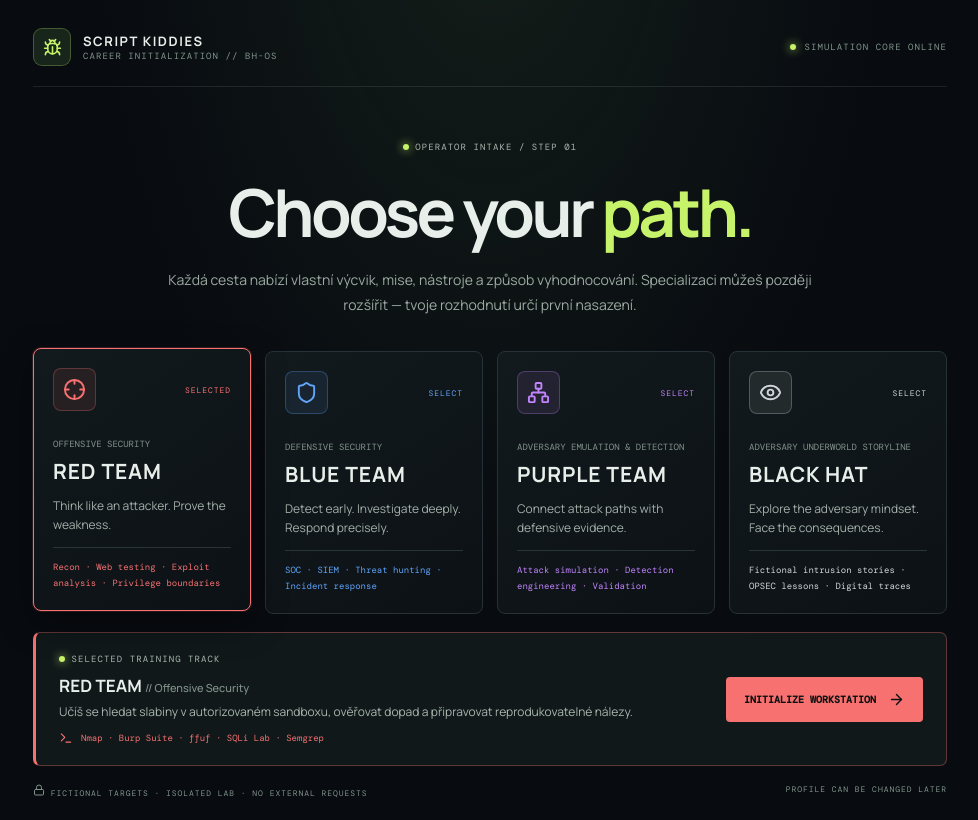
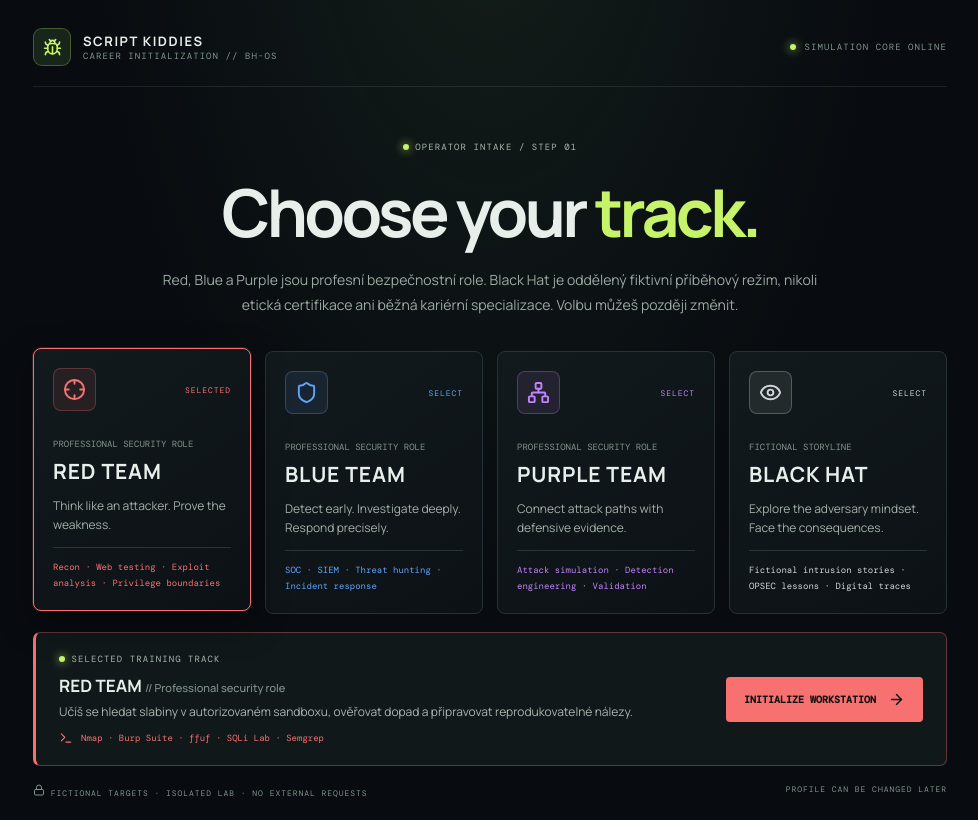
Before and after one commit to patrikdjasnik-eng/scriptkiddies, a React (Vite) app: page / in a window 1280 px wide. Shown: the whole page, without its empty margins (269-1247 px from the left). Built offline with nearby package versions, Linux system fonts and the light colour scheme.

Commit message:
🧭 Upřesňuji rozdíl mezi rolemi a Black Hat příběhem

```diff
--- a/src/CareerSelect.tsx
+++ b/src/CareerSelect.tsx
@@ -4,18 +4,18 @@ import { Shield, Crosshair, Network, Eye, ArrowRight, Terminal, Lock, Bug } from
 export type CareerPath = 'red' | 'blue' | 'purple' | 'black';
 type Props = { onSelect: (path: CareerPath) => void; current?: CareerPath | null };
 const paths = [
-  { id:'red' as const, name:'RED TEAM', title:'Offensive Security', color:'#f87171', icon:Crosshair, motto:'Think like an attacker. Prove the weakness.', focus:'Recon · Web testing · Exploit analysis · Privilege boundaries', intro:'Učíš se hledat slabiny v autorizovaném sandboxu, ověřovat dopad a připravovat reprodukovatelné nálezy.', tools:'Nmap · Burp Suite · ffuf · SQLi Lab · Semgrep' },
-  { id:'blue' as const, name:'BLUE TEAM', title:'Defensive Security', color:'#60a5fa', icon:Shield, motto:'Detect early. Investigate deeply. Respond precisely.', focus:'SOC · SIEM · Threat hunting · Incident response', intro:'Sleduješ telemetrii, koreluješ události, analyzuješ artefakty a stavíš detekce proti simulovaným hrozbám.', tools:'SIEM · YARA · Wireshark · Volatility · Log Explorer' },
-  { id:'purple' as const, name:'PURPLE TEAM', title:'Adversary Emulation & Detection', color:'#c084fc', icon:Network, motto:'Connect attack paths with defensive evidence.', focus:'Attack simulation · Detection engineering · Validation', intro:'Propojuješ techniky Red a Blue Teamu. Simuluješ techniku, hledáš její stopy a ověřuješ účinnost detekce.', tools:'Atomic-style Lab · Sigma · YARA · Packet Analysis · Reports' },
-  { id:'black' as const, name:'BLACK HAT', title:'Adversary Underworld Storyline', color:'#d1d5db', icon:Eye, motto:'Explore the adversary mindset. Face the consequences.', focus:'Fictional intrusion stories · OPSEC lessons · Digital traces', intro:'Příběhová cesta z pohledu fiktivního protivníka. Rozhodnutí mají následky a každá operace zanechává stopy pro vyšetřovatele.', tools:'Fictional C2 Console · Artifact Lab · Forensics · Risk & Impact' }
+  { id:'red' as const, name:'RED TEAM', title:'Professional security role', color:'#f87171', icon:Crosshair, motto:'Think like an attacker. Prove the weakness.', focus:'Recon · Web testing · Exploit analysis · Privilege boundaries', intro:'Učíš se hledat slabiny v autorizovaném sandboxu, ověřovat dopad a připravovat reprodukovatelné nálezy.', tools:'Nmap · Burp Suite · ffuf · SQLi Lab · Semgrep' },
+  { id:'blue' as const, name:'BLUE TEAM', title:'Professional security role', color:'#60a5fa', icon:Shield, motto:'Detect early. Investigate deeply. Respond precisely.', focus:'SOC · SIEM · Threat hunting · Incident response', intro:'Sleduješ telemetrii, koreluješ události, analyzuješ artefakty a stavíš detekce proti simulovaným hrozbám.', tools:'SIEM · YARA · Wireshark · Volatility · Log Explorer' },
+  { id:'purple' as const, name:'PURPLE TEAM', title:'Professional security role', color:'#c084fc', icon:Network, motto:'Connect attack paths with defensive evidence.', focus:'Attack simulation · Detection engineering · Validation', intro:'Propojuješ techniky Red a Blue Teamu. Simuluješ techniku, hledáš její stopy a ověřuješ účinnost detekce.', tools:'Atomic-style Lab · Sigma · YARA · Packet Analysis · Reports' },
+  { id:'black' as const, name:'BLACK HAT', title:'Fictional narrative mode · not a professional team', color:'#d1d5db', icon:Eye, motto:'Explore the adversary mindset. Face the consequences.', focus:'Fictional intrusion stories · OPSEC lessons · Digital traces', intro:'Samostatný fiktivní příběhový režim z perspektivy protivníka. Black Hat označuje neetickou/malicious motivaci, nikoli běžnou profesní specializaci jako Red, Blue nebo Purple Team. Rozhodnutí mají následky a každá operace zanechává stopy pro vyšetřovatele.', tools:'Fictional C2 Console · Artifact Lab · Forensics · Risk & Impact' }
 ];
 export default function CareerSelect({onSelect,current}:Props) {
   const [selected,setSelected]=useState<CareerPath>(current ?? 'red');
   const active=paths.find(p=>p.id===selected)!;
   return <main className="career-screen">
     <div className="career-top"><div className="career-brand"><span><Bug size={19}/></span><div><b>SCRIPT KIDDIES</b><small>CAREER INITIALIZATION // BH-OS</small></div></div><div className="career-status"><i/> SIMULATION CORE ONLINE</div></div>
-    <section className="career-hero"><div className="career-kicker"><span/> OPERATOR INTAKE / STEP 01</div><h1>Choose your <em>path.</em></h1><p>Každá cesta nabízí vlastní výcvik, mise, nástroje a způsob vyhodnocování. Specializaci můžeš později rozšířit — tvoje rozhodnutí určí první nasazení.</p></section>
-    <section className="career-grid">{paths.map(path=>{const Icon=path.icon;return <button key={path.id} className={'career-card '+(selected===path.id?'chosen':'')} style={{'--career':path.color} as CSSProperties} onClick={()=>setSelected(path.id)}><div className="career-card-head"><span className="career-icon"><Icon size={23}/></span><span className="career-radio">{selected===path.id?'SELECTED':'SELECT'}</span></div><small>{path.title}</small><h2>{path.name}</h2><p>{path.motto}</p><div className="career-focus">{path.focus}</div></button>})}</section>
+    <section className="career-hero"><div className="career-kicker"><span/> OPERATOR INTAKE / STEP 01</div><h1>Choose your <em>track.</em></h1><p>Red, Blue a Purple jsou profesní bezpečnostní role. Black Hat je oddělený fiktivní příběhový režim, nikoli etická certifikace ani běžná kariérní specializace. Volbu můžeš později změnit.</p></section>
+    <section className="career-grid">{paths.map(path=>{const Icon=path.icon;return <button key={path.id} className={'career-card '+(selected===path.id?'chosen':'')} style={{'--career':path.color} as CSSProperties} onClick={()=>setSelected(path.id)}><div className="career-card-head"><span className="career-icon"><Icon size={23}/></span><span className="career-radio">{selected===path.id?'SELECTED':'SELECT'}</span></div><small>{path.id==='black'?'FICTIONAL STORYLINE':'PROFESSIONAL SECURITY ROLE'}</small><h2>{path.name}</h2><p>{path.motto}</p><div className="career-focus">{path.focus}</div></button>})}</section>
     <section className="career-detail" style={{'--career':active.color} as React.CSSProperties}><div><div className="career-kicker"><span/> SELECTED TRAINING TRACK</div><h3>{active.name} <small>// {active.title}</small></h3><p>{active.intro}</p><div className="career-tools"><Terminal size={14}/> {active.tools}</div></div><button className="career-start" onClick={()=>onSelect(selected)}>INITIALIZE WORKSTATION <ArrowRight size={17}/></button></section>
     <div className="career-foot"><span><Lock size={12}/> FICTIONAL TARGETS · ISOLATED LAB · NO EXTERNAL REQUESTS</span><span>PROFILE CAN BE CHANGED LATER</span></div>
   </main>;
```
